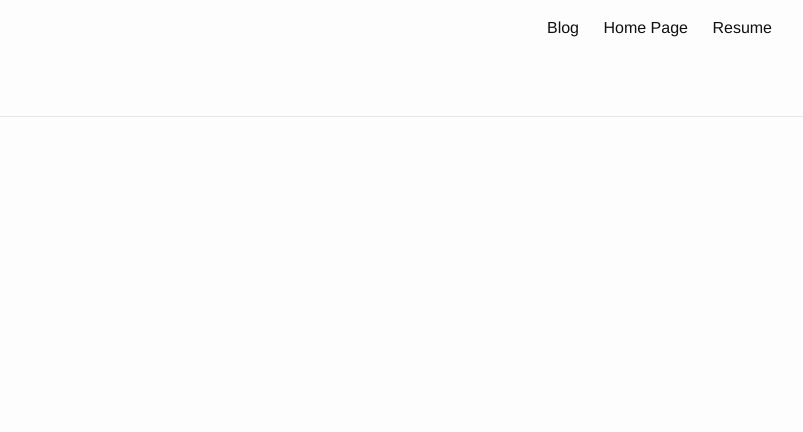
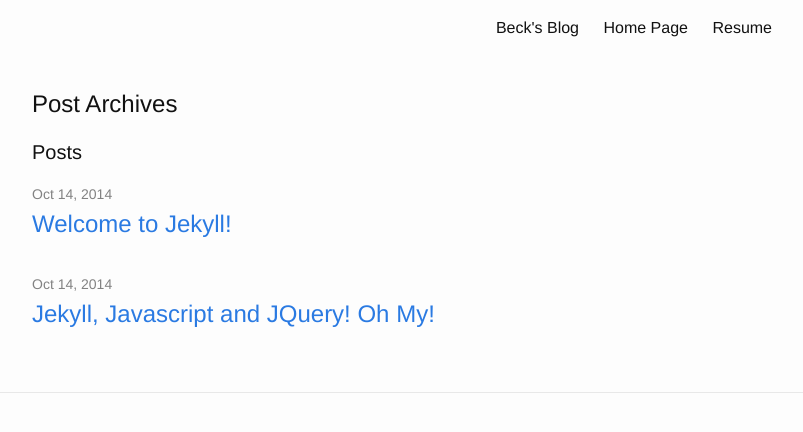
Before and after one commit to beck410/beck410.github.io, a Jekyll site: the page built from blog.md, in a window 1280 px wide. Shown: the top 432 px of the page, without its empty margins (238-1041 px from the left). Built offline with Jekyll 4.4.1, drawn with Linux system fonts in a browser that asks for light colours; Markdown is read by kramdown in place of the engine named in the settings.

Commit message:
changed blog structure & added first post

```diff
--- a/_config.yml
+++ b/_config.yml
@@ -8,5 +8,6 @@ twitter_username: beckcd
 github_username: beck410
 
 # Build settings
-markdown: kramdown
+markdown: rdiscount
 highlighter: rouge
+permalink: pretty
--- /dev/null
+++ b/_posts/2014-10-14-jekyll-javascript-and-jquery-oh-my.markdown
@@ -0,0 +1,26 @@
+---
+layout: post
+title:  Jekyll&#44; Javascript and JQuery&#33; Oh My&#33;
+date:   2014-10-14 14:00:45
+categories: Nashville Software School
+---
+
+This isn't my first time blogging. Well&#46;&#46;&#46; it is actually the first time i have put something online. I have written WordPress articles (which i am sure i will include at some point as we get further down the rabbit hole that is coding). I just never thought they were finished enough for other people to read them. So with this blog i am just going to throw any old thing up that seems like i might want to reflect on it later.
+
+Now that my long rant is over let's get into the heart of this topic. A week and a half has passed while i have been attending the Nashville Software School.Really it feels more like three months (in the best possible way though). Although i had a fairly good knowledge of front end development coming into the course i never imagined i would learn so much within only the first two weeks.
+
+Let's jump right in to what we have touched on so far: <br />
+- HTML <br />
+- CSS <br />
+- Javascript <br />
+- Jekyll <br />
+- Vim <br />
+- Cmder <br />
+- Github <br />
+- Git <br />
+
+Now that is a lot to tackle in one week.
+
+By providing a simple breakdown of the development tools and languages we learn in class i hope to provide fellow newbie developers a basic starting point on each one. I am very fortunate to have the opportunity to take 6 months out of my life to immerse myself in code. For those learning by themselves&#44; Bravo! Hopefully this blog will help you in your programming endeavers.
+
+It's a great and exciting world both on and off the computer. How lucky are we to experience both.
--- a/blog.md
+++ b/blog.md
@@ -1,4 +1,20 @@
 ---
 layout: default
-title: Blog
+title: Beck&#39s Blog
 ---
+
+##Post Archives
+
+<h1 class="page-heading">Posts</h1>
+
+  <ul class="post-list">
+    {% for post in site.posts %}
+      <li>
+        <span class="post-meta">{{ post.date | date: "%b %-d, %Y" }}</span>
+
+        <h2>
+          <a class="post-link" href="{{ post.url | prepend: site.baseurl }}">{{ post.title }}</a>
+        </h2>
+      </li>
+    {% endfor %}
+  </ul>
```
